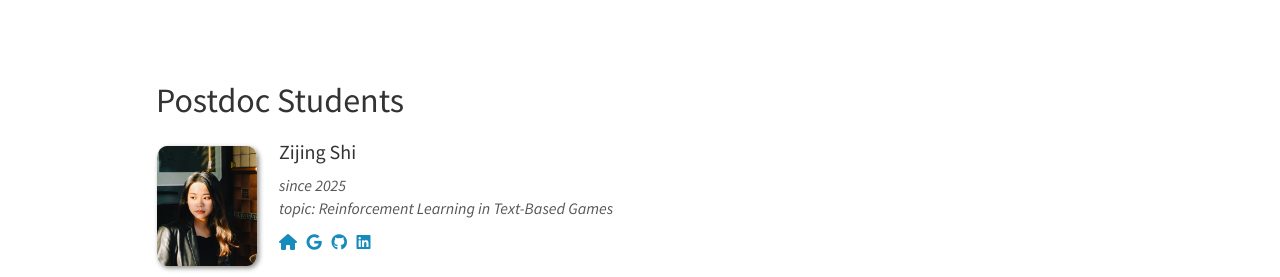
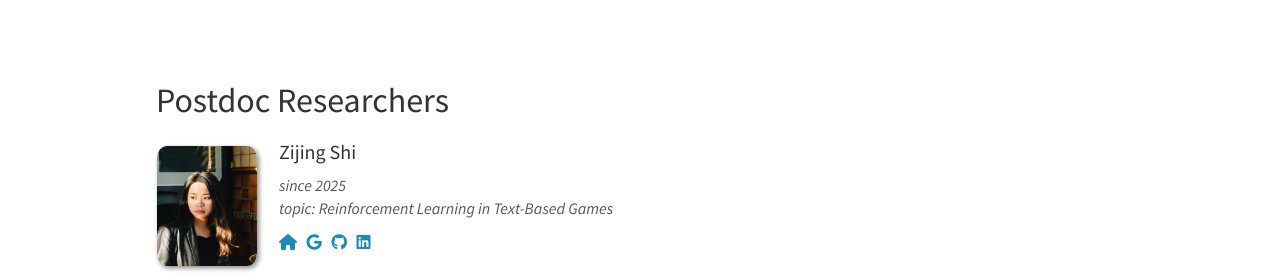
Before and after one commit to utsnlp/utsnlp.github.io, a Jekyll site: the page built from _pages/team.md, in a window 1280 px wide and 900 px high. Shown: the part 386-663 px from the top of the window. Built offline with Jekyll 4.4.1, drawn with Linux system fonts in a browser that asks for light colours; nearby versions of some CDN libraries.

Commit message:
Update team.md

```diff
--- a/_pages/team.md
+++ b/_pages/team.md
@@ -70,7 +70,7 @@ permalink: /team/
 
 <br>
 
-## Postdoc Students
+## Postdoc Researchers
 {% assign number_printed = 0 %}
 {% for member in site.data.postdoc_students %}
 
```
